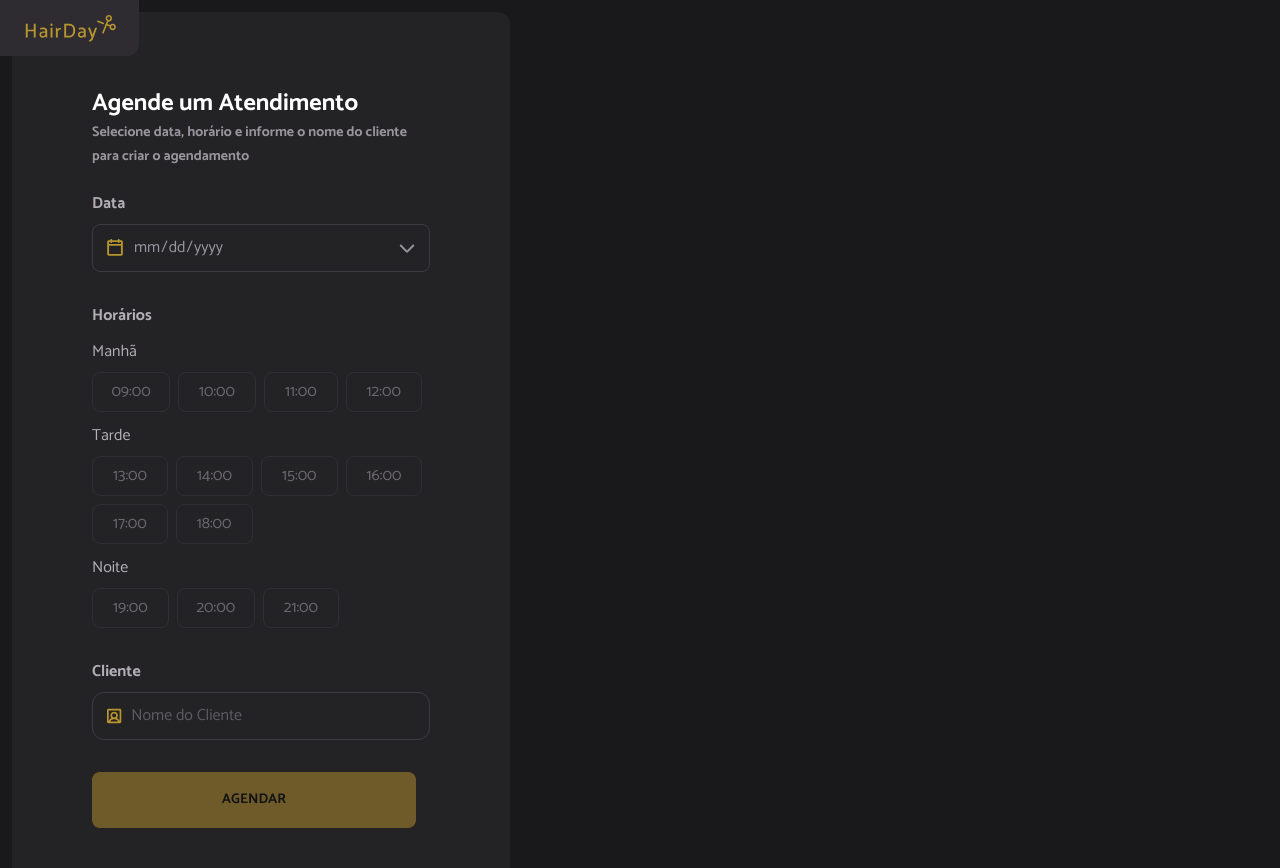
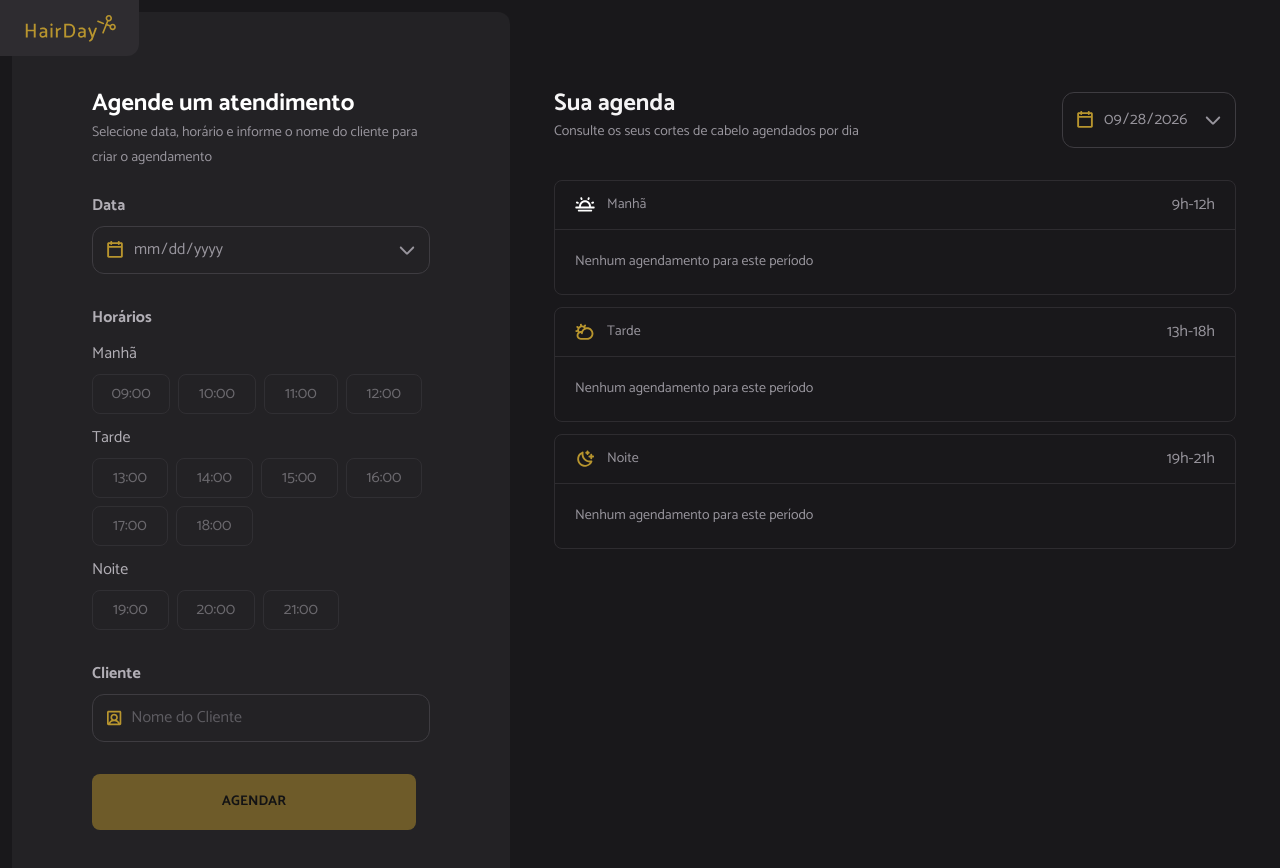
Before and after one commit to MateusLima96/hairday, a React (Vite) app: page / in a window 1280 px wide. Shown: the top 868 px of the page. Built offline with nearby package versions, Linux system fonts and the light colour scheme.

Commit message:
feat: add list appointments component

```diff
--- a/src/components/button-date-select.tsx
+++ b/src/components/button-date-select.tsx
@@ -2,6 +2,7 @@ import React from "react"
 import { cva, cx, type VariantProps } from "class-variance-authority"
 import Icon from "./icon";
 import { textVariants } from "./text";
+import { getToday } from "../helpers/date";
 
 import CalendarIcon from "../assets/icons/calendar.svg?react"
 import CaretDownIcon from "../assets/icons/caretdown.svg?react"
@@ -10,7 +11,7 @@ import CaretDownIcon from "../assets/icons/caretdown.svg?react"
 export const buttonDateSelectVariants = cva(`
         flex items-center cursor-pointer
         transition border
-        rounded-lg
+        rounded-xl
         bg-transparent
         border-gray-500
         focus-within:border-yellow-dark
@@ -18,6 +19,7 @@ export const buttonDateSelectVariants = cva(`
 `, {
     variants: {
         size: {
+            sm: "w-full max-w-43.5 h-14 p-3",
             md: "w-full max-w-85 h-12 p-3"
         },
         disabled: {
@@ -55,16 +57,6 @@ interface ButtonDateSelectProps
         icon?: React.ComponentProps<typeof Icon>["svg"]
     }
 
-
-// Data de hoje no formato "AAAA-MM-DD", que é o formato que o input date espera
-function getToday() {
-    const today = new Date()
-    const year = today.getFullYear()
-    const month = String(today.getMonth() + 1).padStart(2, "0")
-    const day = String(today.getDate()).padStart(2, "0")
-
-    return `${year}-${month}-${day}`
-}
 
 export default function ButtonDateSelect({
     size,
--- a/src/components/text.tsx
+++ b/src/components/text.tsx
@@ -13,6 +13,7 @@ export const textVariants = cva("font-sans", {
             "text-sm-bold": "text-sm leading-6 font-bold"
         },
         color: {
+            "gray-100": "text-gray-100",
             "gray-300": "text-gray-300",
             "gray-200": "text-gray-200",
             "gray-500": "text-gray-500",
--- /dev/null
+++ b/src/core-components/appointments-period.tsx
@@ -0,0 +1,70 @@
+import Icon from "../components/icon"
+import Text from "../components/text"
+
+import TrashIcon from "../assets/icons/trash.svg?react"
+
+export interface Appointment {
+    id: string
+    date: string
+    time: string
+    client: string
+}
+
+interface AppointmentsPeriodProps {
+    icon: React.ComponentProps<typeof Icon>["svg"]
+    label: string
+    range: string
+    appointments: Appointment[]
+    onRemove?: (id: string) => void
+}
+
+export default function AppointmentsPeriod({
+    icon,
+    label,
+    range,
+    appointments,
+    onRemove,
+}: AppointmentsPeriodProps) {
+    return (
+        <section className="border border-gray-600 rounded-lg">
+            <header className="flex items-center justify-between px-5 py-3 border-b border-gray-600">
+                <div className="flex items-center gap-3">
+                    <Icon svg={icon} className="w-5 h-5 fill-yellow" />
+                    <Text variant="text-sm" color="gray-300">
+                        {label}
+                    </Text>
+                </div>
+                <Text variant="text-md" color="gray-300">
+                    {range}
+                </Text>
+            </header>
+
+            {appointments.length === 0 ? (
+                <Text as="p" variant="text-sm" color="gray-300" className="block p-5">
+                    Nenhum agendamento para este período
+                </Text>
+            ) : (
+                <ul className="flex flex-col gap-1 p-5">
+                    {appointments.map((appointment) => (
+                        <li key={appointment.id} className="flex items-center gap-5">
+                            <Text variant="text-md-bold" color="gray-200" className="w-12">
+                                {appointment.time}
+                            </Text>
+                            <Text variant="text-md" color="gray-200" className="flex-1">
+                                {appointment.client}
+                            </Text>
+                            <button
+                                type="button"
+                                className="cursor-pointer p-1"
+                                aria-label={`Remover agendamento de ${appointment.client}`}
+                                onClick={() => onRemove?.(appointment.id)}
+                            >
+                                <Icon svg={TrashIcon} className="w-4 h-4 fill-yellow hover:fill-yellow-dark transition" />
+                            </button>
+                        </li>
+                    ))}
+                </ul>
+            )}
+        </section>
+    )
+}
--- a/src/core-components/aside-scheduler.tsx
+++ b/src/core-components/aside-schedule-appointment.tsx
@@ -6,7 +6,7 @@ import TimePeriodsSelect from "./time-periods-select"
 import UserSquareIcon from "../assets/icons/usersquare.svg?react"
 import Button from "../components/button"
 
-export default function AsideScheduler () {
+export default function AsideScheduleAppointment () {
 
 
     return (
@@ -18,9 +18,9 @@ export default function AsideScheduler () {
             ">
             <div className="space-y-1 w-full">
                  <Text as="h2" variant="title-lg-bold" className="text-white">
-                     Agende um Atendimento
+                     Agende um atendimento
                  </Text>
-                 <Text variant="title-sm-bold">Selecione data, horário e informe o nome do cliente para criar o agendamento</Text>
+                 <Text variant="text-sm">Selecione data, horário e informe o nome do cliente para criar o agendamento</Text>
             </div>
             <form className="space-y-8">
                 <label className="flex flex-col gap-2 w-full">
--- /dev/null
+++ b/src/core-components/list-appointments.tsx
@@ -0,0 +1,64 @@
+import React from "react"
+import ButtonDateSelect from "../components/button-date-select"
+import Text from "../components/text"
+import AppointmentsPeriod, { type Appointment } from "./appointments-period"
+import { getToday } from "../helpers/date"
+
+import SunHorizonIcon from "../assets/icons/sunhorizon.svg?react"
+import CloudSunIcon from "../assets/icons/cloudsun.svg?react"
+import MoonStarsIcon from "../assets/icons/moonstars.svg?react"
+
+// Faixas de horário de cada período (hora inicial e final, inclusivas)
+const periods = [
+    { label: "Manhã", range: "9h-12h", start: 9, end: 12, icon: SunHorizonIcon },
+    { label: "Tarde", range: "13h-18h", start: 13, end: 18, icon: CloudSunIcon },
+    { label: "Noite", range: "19h-21h", start: 19, end: 21, icon: MoonStarsIcon },
+]
+
+export default function ListAppointments() {
+    const [selectedDate, setSelectedDate] = React.useState(getToday())
+    const [appointments, setAppointments] = React.useState<Appointment[]>([])
+
+    const appointmentsOfDay = appointments.filter((appointment) => appointment.date === selectedDate)
+
+    function handleRemoveAppointment(id: string) {
+        setAppointments((current) => current.filter((appointment) => appointment.id !== id))
+    }
+
+    return (
+        <div className="w-full py-20">
+            <div className="mx-auto flex flex-col gap-8 max-w-170.5">
+                <header className="flex justify-between gap-6">
+                    <div className="flex flex-col gap-1">
+                        <Text as="h2" color="gray-100" variant="title-lg-bold">
+                            Sua agenda
+                        </Text>
+                        <Text color="gray-300" variant="text-sm">
+                            Consulte os seus cortes de cabelo agendados por dia
+                        </Text>
+                    </div>
+                    <ButtonDateSelect
+                        size="sm"
+                        value={selectedDate}
+                        onChange={(e) => setSelectedDate(e.target.value)}
+                    />
+                </header>
+                <div className="space-y-3">
+                    {periods.map((period) => (
+                        <AppointmentsPeriod
+                            key={period.label}
+                            icon={period.icon}
+                            label={period.label}
+                            range={period.range}
+                            appointments={appointmentsOfDay.filter((appointment) => {
+                                const hour = Number(appointment.time.split(":")[0])
+                                return hour >= period.start && hour <= period.end
+                            })}
+                            onRemove={handleRemoveAppointment}
+                        />
+                    ))}
+                </div>
+            </div>
+        </div>
+    )
+}
--- /dev/null
+++ b/src/helpers/date.ts
@@ -0,0 +1,9 @@
+// Data de hoje no formato "AAAA-MM-DD", que é o formato que o input date espera
+export function getToday() {
+    const today = new Date()
+    const year = today.getFullYear()
+    const month = String(today.getMonth() + 1).padStart(2, "0")
+    const day = String(today.getDate()).padStart(2, "0")
+
+    return `${year}-${month}-${day}`
+}
--- a/src/pages/page-home.tsx
+++ b/src/pages/page-home.tsx
@@ -1,10 +1,12 @@
-import AsideScheduler from "../core-components/aside-scheduler";
+import AsideScheduler from "../core-components/aside-schedule-appointment";
+import ListAppointments from "../core-components/list-appointments";
 
 
 export default function PageHome() {
     return (
         <>
             <AsideScheduler />
+            <ListAppointments />
         </>
     )
 }
```
